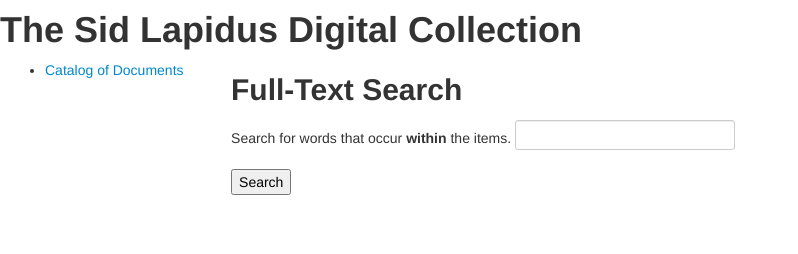
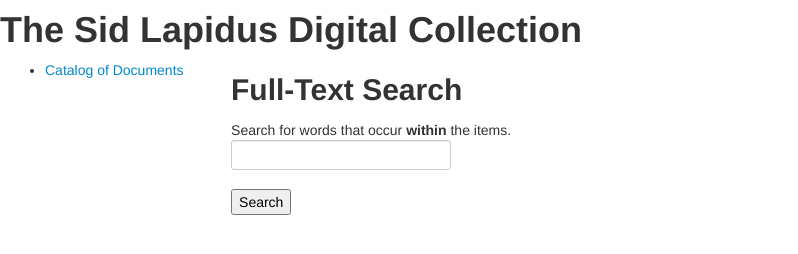
Before and after one commit to pulibrary/lapidus-project, a plain HTML site: page webapp/index.html in a window 1280 px wide. Shown: the whole page, without its empty margins (0-798 px from the left). Drawn offline with nearby package versions, Linux system fonts and the light colour scheme.

Commit message:
breaking line before input box.

```diff
--- a/webapp/index.html
+++ b/webapp/index.html
@@ -59,7 +59,7 @@
 		   <nav>
 		    <h2>Full-Text Search</h2>
 		    <form action="documents" method="GET">
-		     <p> Search for words that occur <strong>within</strong> the items.
+		     <p> Search for words that occur <strong>within</strong> the items. <br/>
 		      <input name="containing" type="search" />
 		     </p>
 		     <p>
```
